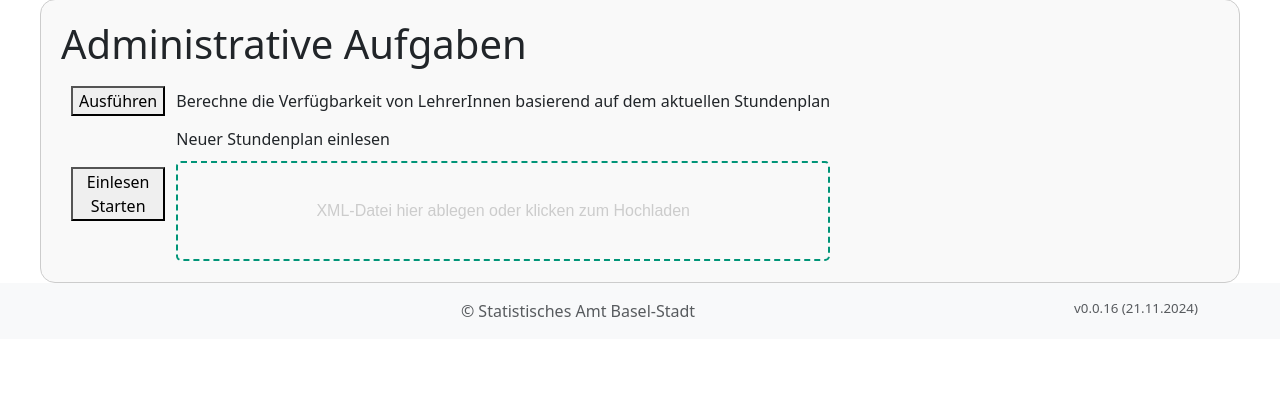
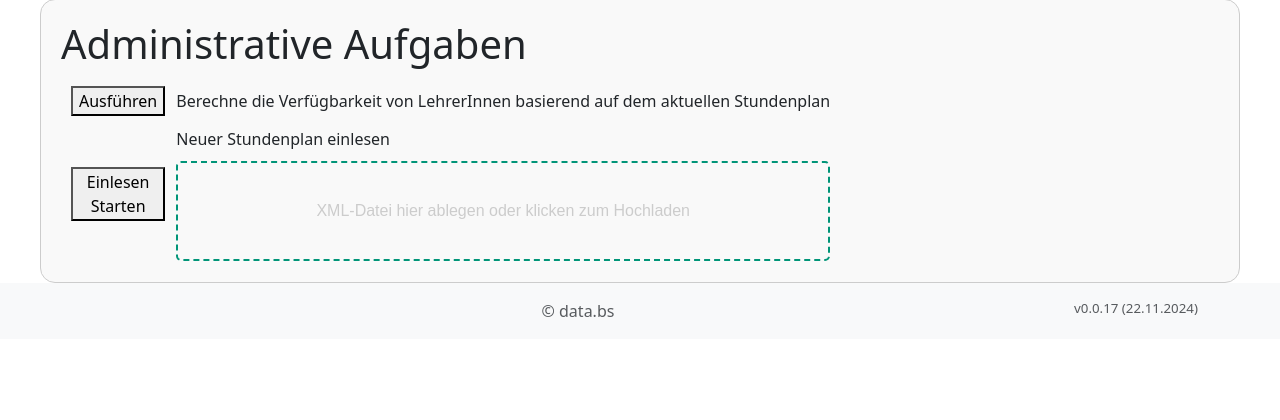
Before and after one commit to lcalmbach/teach-match, a Django app: template src/templates/school_management/admin_tasks.html in a window 1280 px wide. Shown: the part 101-521 px from the top of the page. Run offline with Django 5.2, Linux system fonts and the light colour scheme; the template is opened without the code that fills it, so the values that code supplies are empty; some libraries are stand-ins or nearby versions.

Commit message:
Version angepasst

```diff
--- a/src/templates/base.html
+++ b/src/templates/base.html
@@ -95,8 +95,8 @@
   <footer class="footer mt-auto py-3 bg-light">
     <div class="container text-center">
       <span class="text-muted">
-        &copy; Statistisches Amt Basel-Stadt
-        <span style="float:right; font-size: smaller;">v0.0.16 (21.11.2024)</span>
+        &copy; data.bs
+        <span style="float:right; font-size: smaller;">v0.0.17 (22.11.2024)</span>
       </span>
     </div>
   </footer>
```
